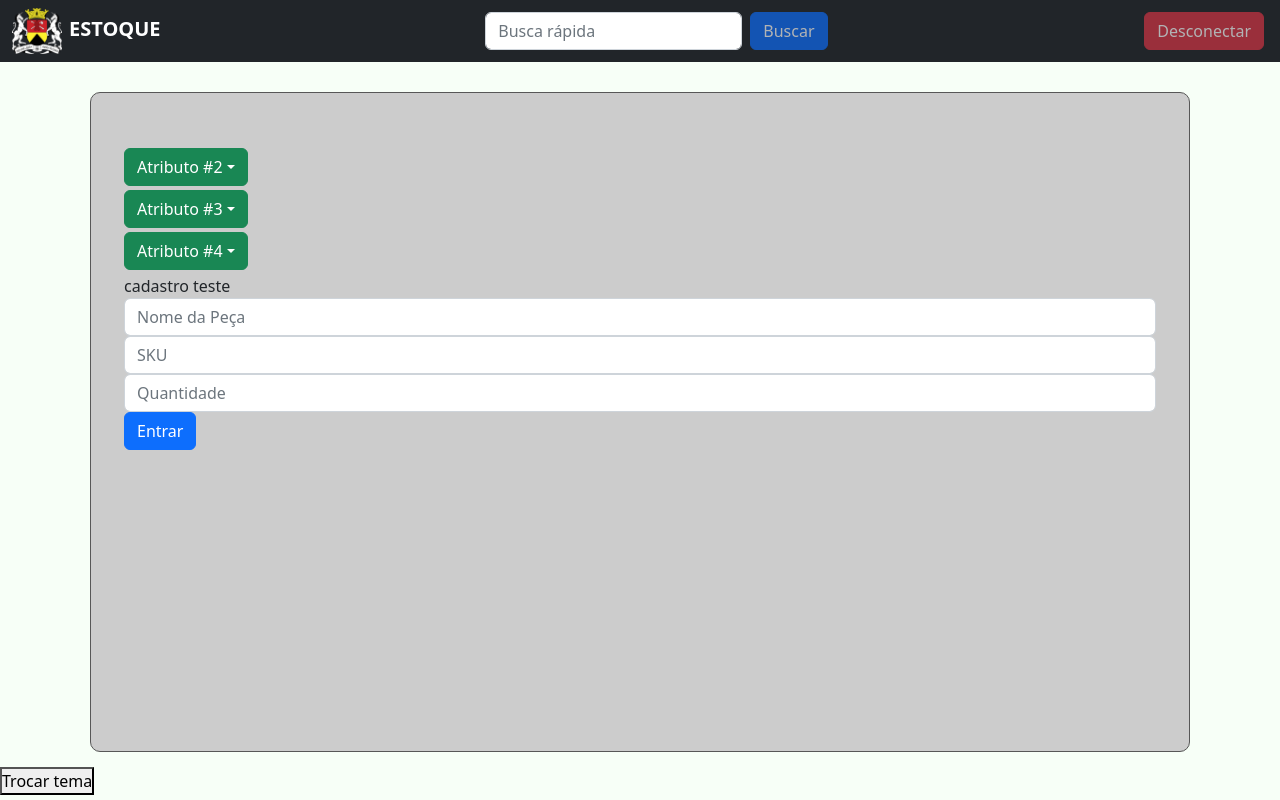
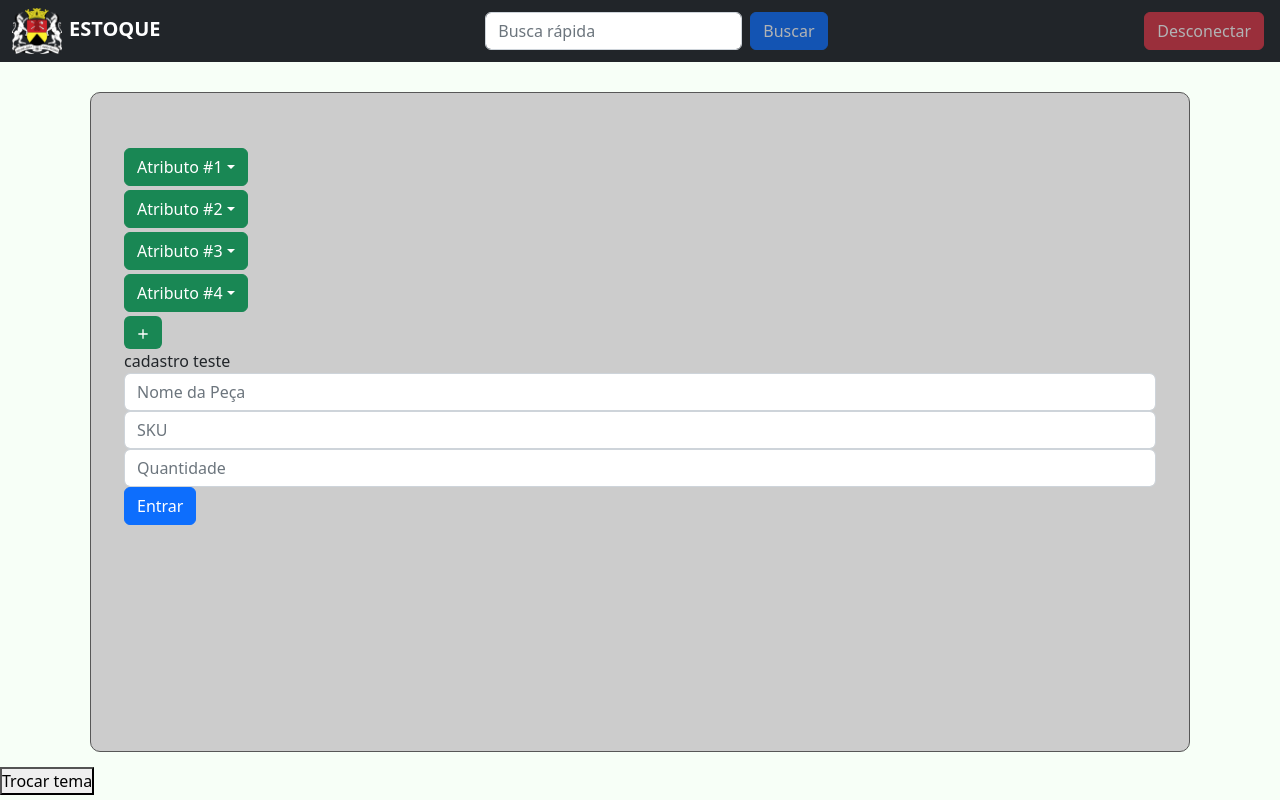
Before and after one commit to joao-pedro01/projetoGx, a React (Create React App) app in the folder front-end/: page /cadastro/pecas in a window 1280 px wide. Built offline with nearby package versions, Linux system fonts and the light colour scheme.

Commit message:
botão adicionar atributos

```diff
--- a/front-end/package.json
+++ b/front-end/package.json
@@ -13,6 +13,7 @@
     "react": "^18.2.0",
     "react-bootstrap": "^2.5.0",
     "react-dom": "^18.2.0",
+    "react-icons": "^4.6.0",
     "react-router-dom": "^6.4.2",
     "react-scripts": "^5.0.1",
     "styled-components": "^5.3.6",
--- a/front-end/src/pages/cadastroPecas/indexCadastroP.jsx
+++ b/front-end/src/pages/cadastroPecas/indexCadastroP.jsx
@@ -5,6 +5,7 @@ import './stylesCadastroP.css'  //import estilizacao css
 import Dropdown from 'react-bootstrap/Dropdown';
 import Form from 'react-bootstrap/Form';
 import Axios from 'axios';
+import {BiPlus} from 'react-icons/bi'
 
 
 const CustomToggle = React.forwardRef(({ children, onClick }, ref) => (
@@ -69,35 +70,41 @@ const CadastroP = () => {
     })
   }
 
+  var cont = 4;
+  const onClickMais = () => {
+    console.log('botão clicado')
+   do {
+      if(cont>7)   {
+        return
+      }
+      document.getElementById("dropdownButton").innerHTML += `<Dropdown.Toggle  variant="success" id="dropdown-basic-button" className="mb-1">Atributo #${cont+1}</Dropdown.Toggle><br>`;
+      console.log(cont)
+      cont++;
+  } while (cont>7)
+}
+
     return (
         <div className='header'>
             <HeaderPMS/>
             <div className='container'>
                 <div className='box'>
                     <div className='atributos'>
-{/*                       <Dropdown>
+                      <Dropdown>
                         <Dropdown.Toggle  variant="success" id="dropdown-basic-button" className="mb-1">
                             Atributo #1
                         </Dropdown.Toggle>
-
                         <Dropdown.Menu as={CustomMenu}>
                             <Dropdown.Item href="#/action-1">1</Dropdown.Item>
                             <Dropdown.Item href="#/action-2">2</Dropdown.Item>
                             <Dropdown.Item href="#/action-3">3</Dropdown.Item>
                         </Dropdown.Menu>
                     </Dropdown>
-    */}
-                    <script>
-                    var_dump(arr);
-                    </script>
-
-
                     <Dropdown>
                             <Dropdown.Toggle  variant="success" id="dropdown-basic-button" className="mb-1">
                             Atributo #2
                         </Dropdown.Toggle>
                           <Dropdown.Menu as={CustomMenu}>
-                          <Dropdown.Item href="#/action-1">1 </Dropdown.Item>
+                            <Dropdown.Item href="#/action-1">1</Dropdown.Item>
                             <Dropdown.Item href="#/action-2">2</Dropdown.Item>
                             <Dropdown.Item href="#/action-3">3</Dropdown.Item>
                         </Dropdown.Menu>
@@ -107,7 +114,6 @@ const CadastroP = () => {
                             <Dropdown.Toggle  variant="success" id="dropdown-basic-button" className="mb-1">
                             Atributo #3
                         </Dropdown.Toggle>
-
                           <Dropdown.Menu as={CustomMenu}>
                             <Dropdown.Item href="#/action-1">1</Dropdown.Item>
                             <Dropdown.Item href="#/action-2">2</Dropdown.Item>
@@ -124,7 +130,17 @@ const CadastroP = () => {
                             <Dropdown.Item href="#/action-3">3</Dropdown.Item>
                         </Dropdown.Menu>
                     </Dropdown>
+                    <Dropdown>
+                        <div id="dropdownButton">
                         </div>
+                        <Dropdown.Menu as={CustomMenu}>
+                            <Dropdown.Item href="#/action-1">1</Dropdown.Item>
+                            <Dropdown.Item href="#/action-2">2</Dropdown.Item>
+                            <Dropdown.Item href="#/action-3">3</Dropdown.Item>
+                        </Dropdown.Menu>
+                    </Dropdown>
+                </div>
+                <span className='maisButton' onClick={onClickMais}><button className='botaoMais'><BiPlus /></button></span>
                   <div className='formCPecas'>
                     <span>cadastro teste</span>
                     <form className='formCPecas' onSubmit={handleSubmit}>
--- a/front-end/src/pages/cadastroPecas/stylesCadastroP.css
+++ b/front-end/src/pages/cadastroPecas/stylesCadastroP.css
@@ -20,3 +20,20 @@
     overflow: visible;
     padding: 55px 33px 33px 33px;
 }
+
+.botaoMais {
+    background: #198754;
+    border: none;
+    border-radius: 0.375rem;
+    padding-left: 0.7rem;
+    padding-right: 0.7rem;
+    padding-top: 0.3rem;
+    padding-bottom: 0.3rem;
+    color: white;
+    border-color: #198754;
+}
+
+.botaoMais:hover {
+    background-color: #157347;
+    border-color: #157347;
+}
--- a/front-end/src/pages/listaPecas/indexLista.jsx
+++ b/front-end/src/pages/listaPecas/indexLista.jsx
@@ -41,7 +41,7 @@ const Pecas = () => {
       <div className="listaPecas">
         <Header/>
         <div className="buttonArea">
-          <Button className= "botaoCadastro" variant="primary" href="/cadastro">Nova Peça</Button>{''}
+          <Button className= "botaoCadastro" variant="primary" href="/cadastro/pecas">Nova Peça</Button>{''}
         </div>
         <Table className="tabletest" striped borderless responsive>
           <thead>
```
Also changed, not shown: front-end/src/pages/listaPecas/stylesLista.css (line endings or trailing spaces), 1 other file (tests, documents, lock files or other folders). Lines whose indentation alone changed are shown as unchanged.
